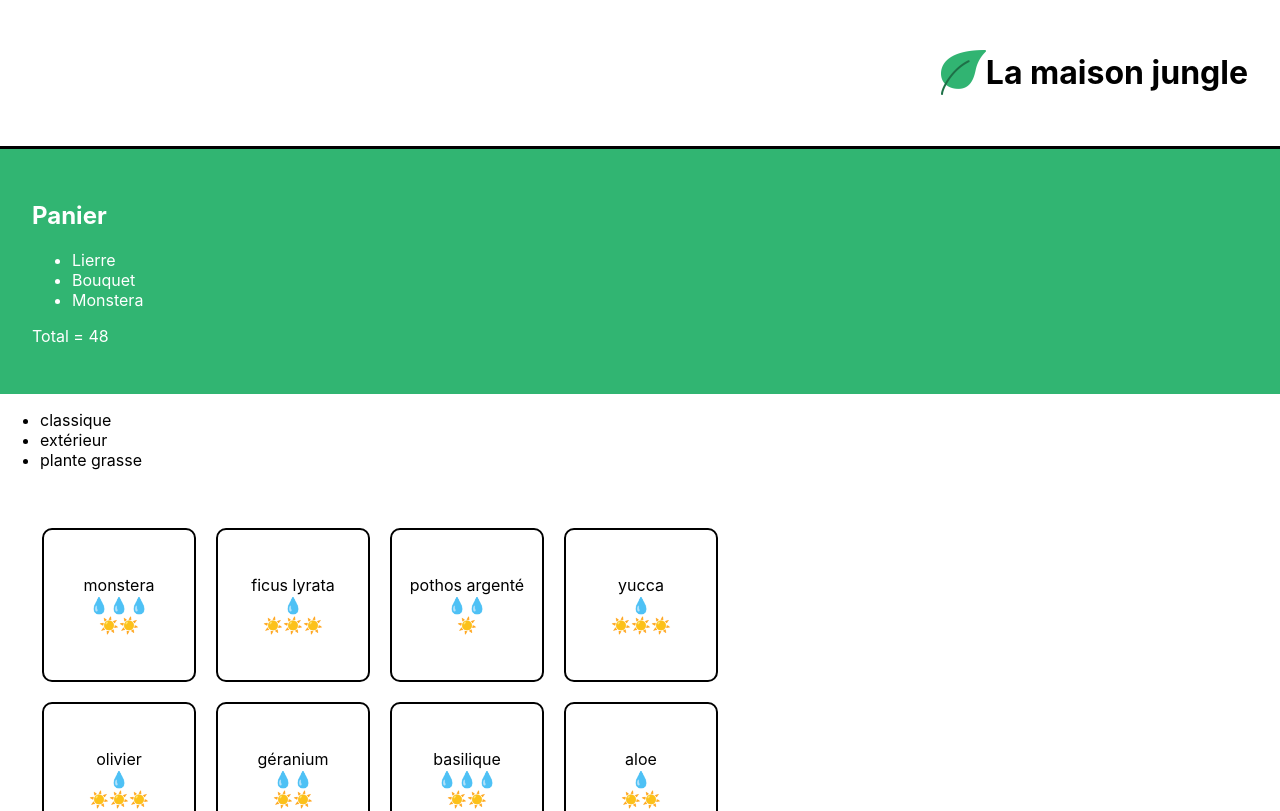
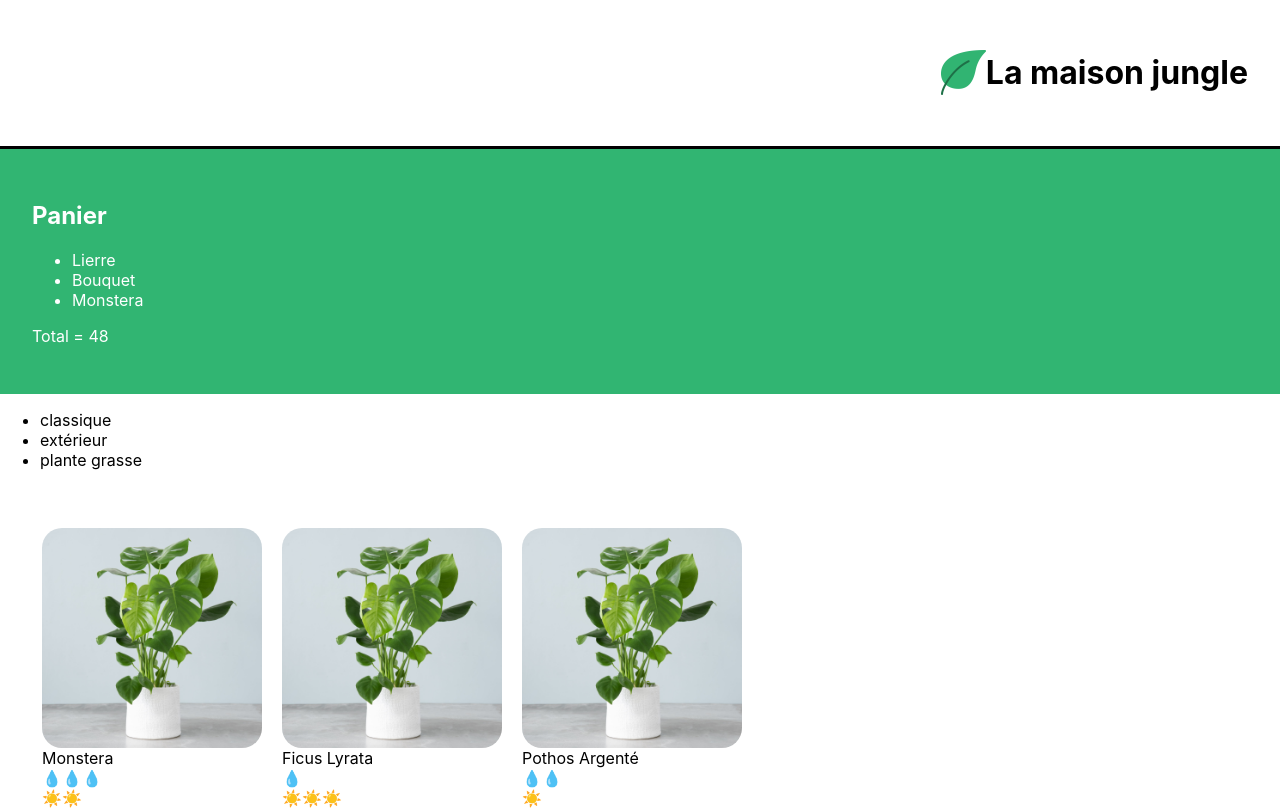
Before and after one commit to Paul-prog44/La-maison-jungle-OC-, a React (Create React App) app: page / in a window 1280 px wide. Shown: the top 811 px of the page. Built offline with nearby package versions, Linux system fonts and the light colour scheme.

Commit message:
Add Plant Item

```diff
--- /dev/null
+++ b/src/components/PlantItem.js
@@ -0,0 +1,17 @@
+import CareScale from "./CareScale"
+import '../styles/PlantItem.css'
+
+function PlantItem({name, cover, id, light, water}) {
+    return (
+        <li key={id} className='lmj-plant-item'>
+            <img className='lmj-plant-item-cover' src={cover} alt={`${name} cover`} />
+            {name}
+            <div>
+                <CareScale careType='water' scaleValue={water} />
+				<CareScale careType='light' scaleValue={light} />
+            </div>
+        </li>
+    )
+}
+
+export default PlantItem
--- a/src/components/ShoppingList.js
+++ b/src/components/ShoppingList.js
@@ -1,6 +1,6 @@
 import { plantList } from '../datas/plantList'
 import '../styles/ShoppingList.css'
-import CareScale from'./CareScale'
+import PlantItem from './PlantItem';
 
 //Fonction d'affichage des plantes dispos
 function ShoppingList() {
@@ -21,11 +21,14 @@
                 ))}
             </ul>
             <ul className='lmj-plant-list'>
-                {plantList.map((plant) => (
-                    <li key={plant.id} className="lmj-plant-item">
-                        {plant.name}
-                        <CareScale careType='water' scaleValue={plant.water} />
-						<CareScale careType='light' scaleValue={plant.light} />                    </li>
+                {plantList.map(({id, cover, name, water, light}) => (
+                    <PlantItem
+                        id={id}
+                        cover={cover}
+                        name={name}
+                        water={water}
+                        light={light}
+                        />
 
 
                 ))}
--- a/src/datas/plantList.js
+++ b/src/datas/plantList.js
@@ -1,3 +1,5 @@
+import monstera from '../assets/monstera.jpg'
+
 export const plantList = [
 	{
 		name: 'monstera',
@@ -5,42 +7,48 @@
 		id: '1ed',
 		isBestSale: true,
 		light: 2,
-		water: 3
+		water: 3,
+		cover: monstera
 	},
 	{
 		name: 'ficus lyrata',
 		category: 'classique',
 		id: '2ab',
 		light: 3,
-		water: 1
+		water: 1,
+		cover: monstera
 	},
 	{
 		name: 'pothos argenté',
 		category: 'classique',
 		id: '3sd',
 		light: 1,
-		water: 2
+		water: 2,
+		cover: monstera
 	},
 	{
 		name: 'yucca',
 		category: 'classique',
 		id: '4kk',
 		light: 3,
-		water: 1
+		water: 1,
+		cover: monstera
 	},
 	{
 		name: 'olivier',
 		category: 'extérieur',
 		id: '5pl',
 		light: 3,
-		water: 1
+		water: 1,
+		cover: monstera
 	},
 	{
 		name: 'géranium',
 		category: 'extérieur',
 		id: '6uo',
 		light: 2,
-		water: 2
+		water: 2,
+		cover: monstera
 	},
 	{
 		name: 'basilique',
@@ -48,20 +56,23 @@
 		id: '7ie',
 		isBestSale: true,
 		light: 2,
-		water: 3
+		water: 3,
+		cover: monstera
 	},
 	{
 		name: 'aloe',
 		category: 'plante grasse',
 		id: '8fp',
 		light: 2,
-		water: 1
+		water: 1,
+		cover: monstera
 	},
 	{
 		name: 'succulente',
 		category: 'plante grasse',
 		id: '9vn',
 		light: 2,
-		water: 1
+		water: 1,
+		cover: monstera
 	}
 ]
--- /dev/null
+++ b/src/styles/PlantItem.css
@@ -0,0 +1,14 @@
+.lmj-plant-item-cover {
+	height: 220px;
+	width: 220px;
+	border-radius: 20px;
+}
+
+.lmj-plant-item {
+	margin: 10px;
+	display: flex;
+	align-items: flex-start;
+	justify-content: center;
+	flex-direction: column;
+	text-transform: capitalize;
+}
--- a/src/styles/ShoppingList.css
+++ b/src/styles/ShoppingList.css
@@ -5,26 +5,3 @@
 	flex-wrap: wrap;
 	max-width: 800px;
 }
-
-.lmj-plant-item {
-	border: solid 2px black;
-	border-radius: 10px;
-	height: 150px;
-	width: 150px;
-	margin: 10px;
-	display: flex;
-	align-items: center;
-	justify-content: center;
-	flex-direction: column;
-	position: relative;
-}
-
-.lmj-sales {
-	position: absolute;
-	right: 0px;
-	top: 10px;
-	font-weight: 500;
-	color: white;
-	padding: 5px 10px;
-	background-color: #31b572;
-}
```
Also changed, not shown: 1 other file (tests, documents, lock files or other folders).
